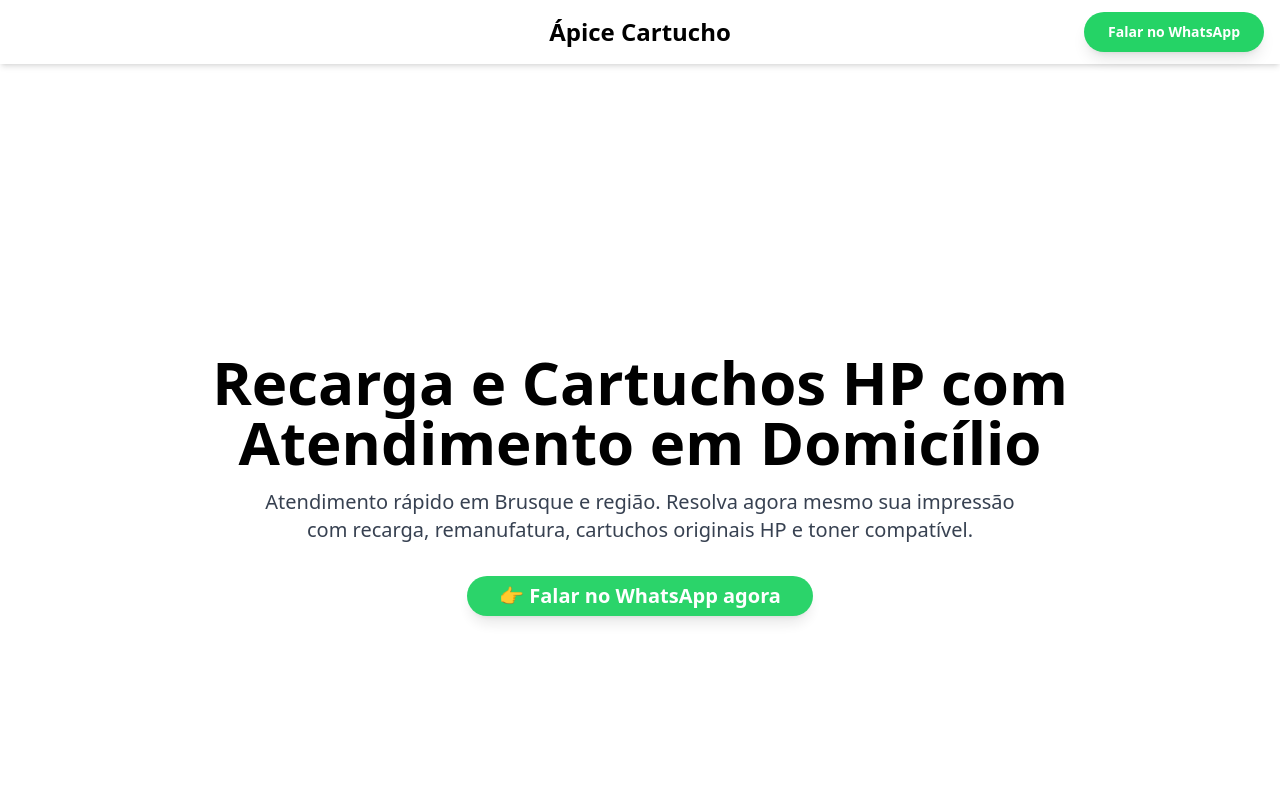
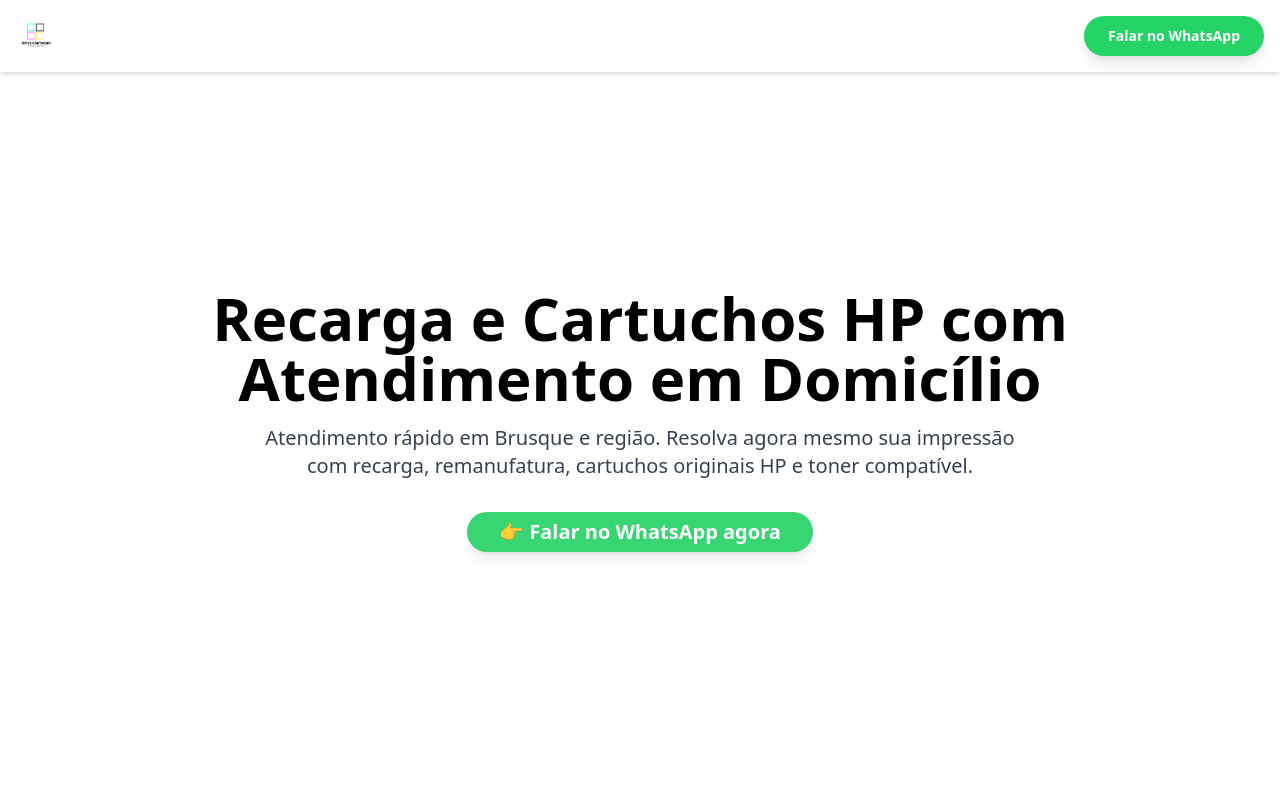
Before and after one commit to fgroh/apice-cartucho, a React (Vite) app: page / in a window 1280 px wide. Shown: the top 800 px of the page. Built offline with nearby package versions, Linux system fonts and the light colour scheme.

Commit message:
Reverted all changes back to version 1db601c01f57d53fb247d42c063978cf51c7fa3e

```diff
--- a/src/pages/LandingPage.tsx
+++ b/src/pages/LandingPage.tsx
@@ -5,15 +5,17 @@ import { Button } from "@/components/ui/button";
 import { Home, CheckCircle, DollarSign, MessageCircle } from "lucide-react";
 
 const whatsappLink = "https://wa.me/5547997255699?text=Ol%C3%A1%2C%20vim%20pelo%20site%20da%20%C3%81pice%20Cartucho.%20Quero%20mais%20informa%C3%A7%C3%B5es%20sobre%20seus%20servi%C3%A7os.%20Pode%20me%20ajudar%3F";
-const logoUrl = "/apice-cartucho-logo.png"; // Mantido caso precise ser usado em outro lugar, mas não no header.
+const logoUrl = "/apice-cartucho-logo.png";
 
 const LandingPage = () => {
   return (
     <div className="font-sans antialiased text-gray-800">
       {/* Header Fixo */}
-      <header className="fixed top-0 left-0 right-0 z-50 bg-white shadow-md p-4 flex items-center justify-center relative">
-        <h2 className="text-2xl font-bold text-black">Ápice Cartucho</h2>
-        <a href={whatsappLink} target="_blank" rel="noopener noreferrer" className="absolute right-4">
+      <header className="fixed top-0 left-0 right-0 z-50 bg-white shadow-md p-4 flex justify-between items-center">
+        <div className="flex items-center">
+          <img src={logoUrl} alt="Ápice Cartucho Logo" className="h-10 mr-3" />
+        </div>
+        <a href={whatsappLink} target="_blank" rel="noopener noreferrer">
           <Button className="bg-[#25D366] hover:bg-[#1DA851] text-white rounded-full px-6 py-3 font-bold shadow-lg">
             Falar no WhatsApp
           </Button>
```
